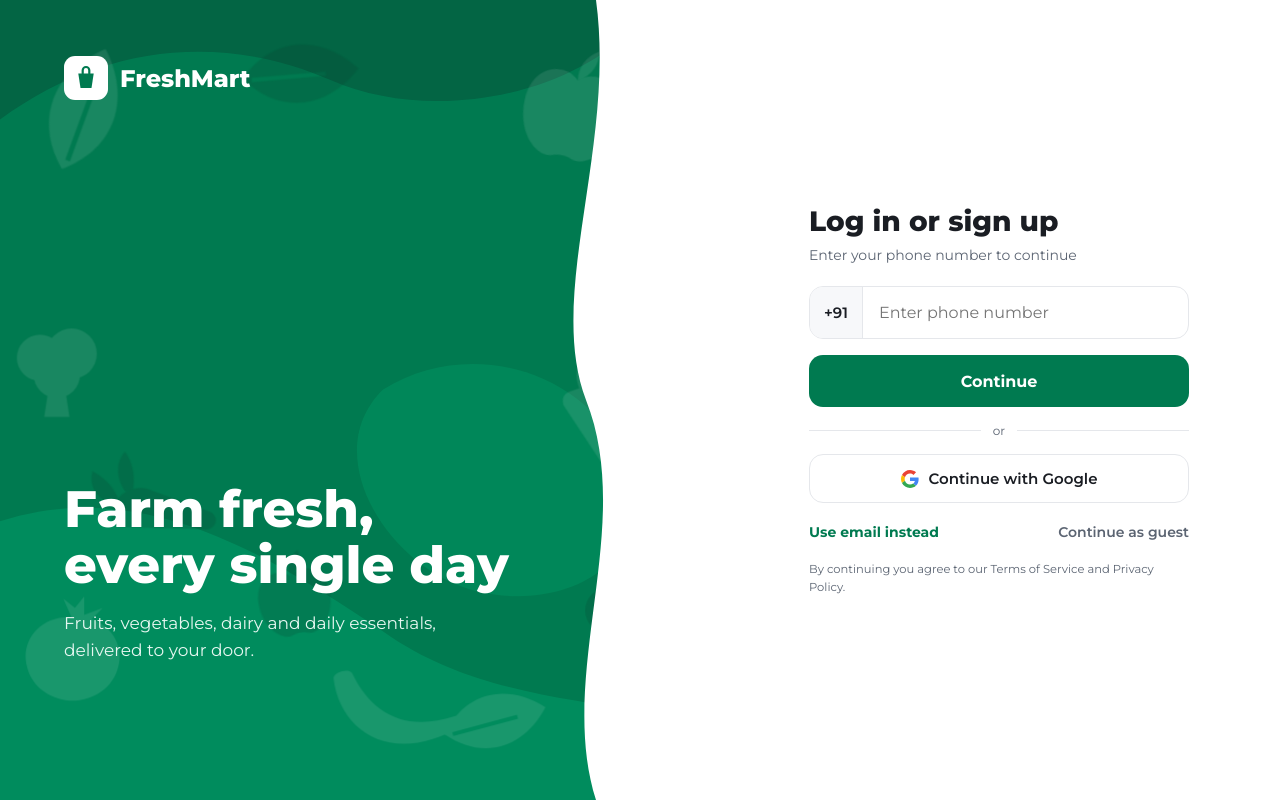
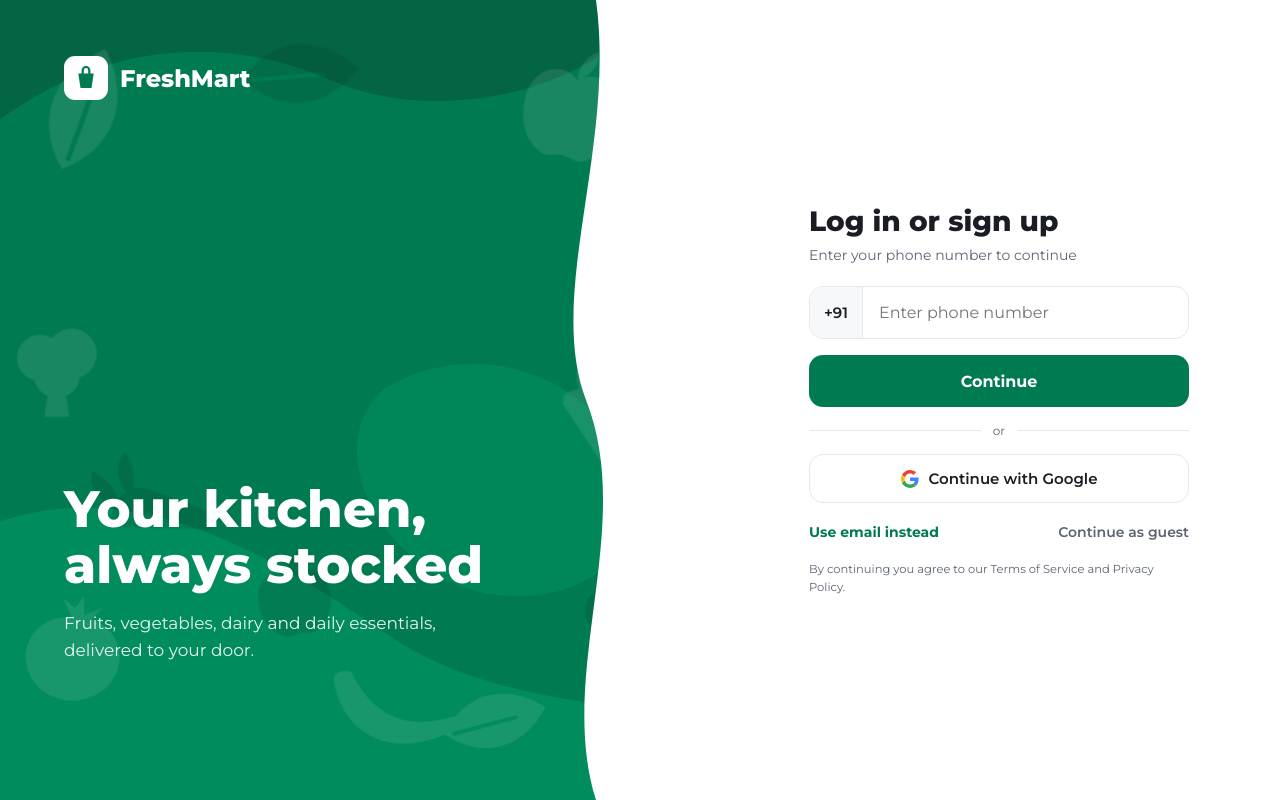
Before and after one commit to Selvasubramanian-k/Freshmart-grocery, a React (Vite) app: page /login in a window 1280 px wide. Built offline with nearby package versions, Linux system fonts and the light colour scheme.

Commit message:
feat: new login page with new tagline

```diff
--- a/src/pages/Login.jsx
+++ b/src/pages/Login.jsx
@@ -3,7 +3,7 @@
 // ─────────────────────────────────────────────────────────────
 //  Tagline maathanum na inga mattum maathunga
 // ─────────────────────────────────────────────────────────────
-const TAGLINE = 'Farm fresh, every single day'
+const TAGLINE = 'Your kitchen, always stocked'
 const SUBLINE = 'Fruits, vegetables, dairy and daily essentials, delivered to your door.'
 
 // Backend illa, so OTP demo mode. Real SMS venumna Firebase Auth / MSG91 use pannalam.
```
